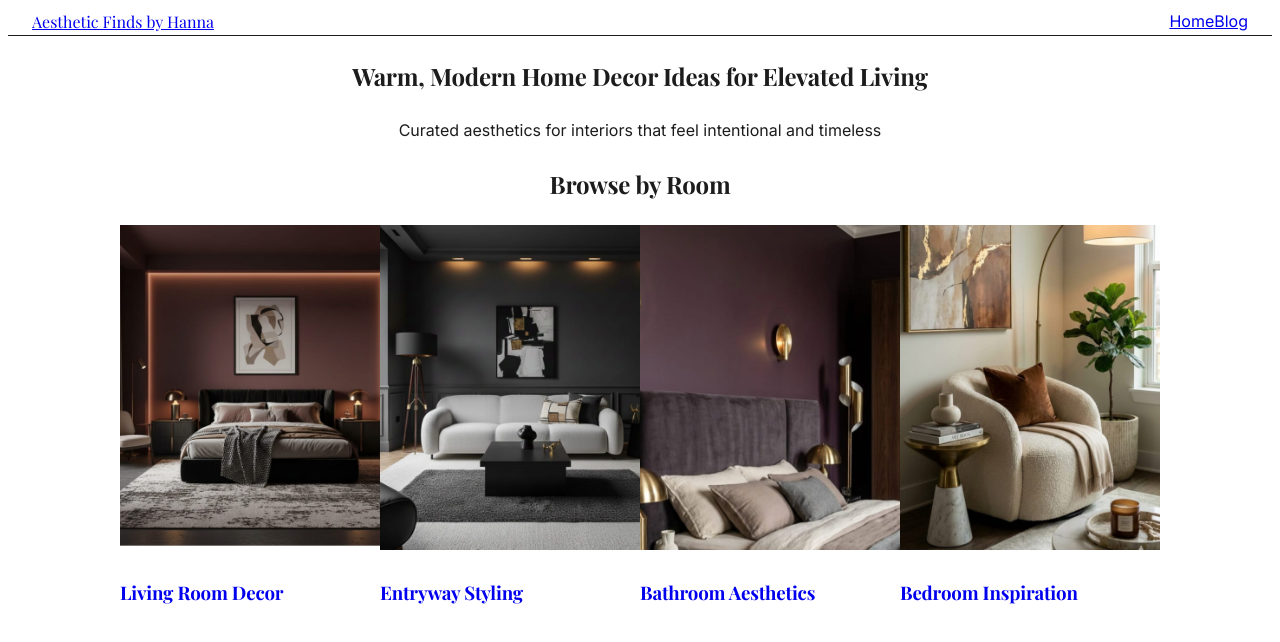
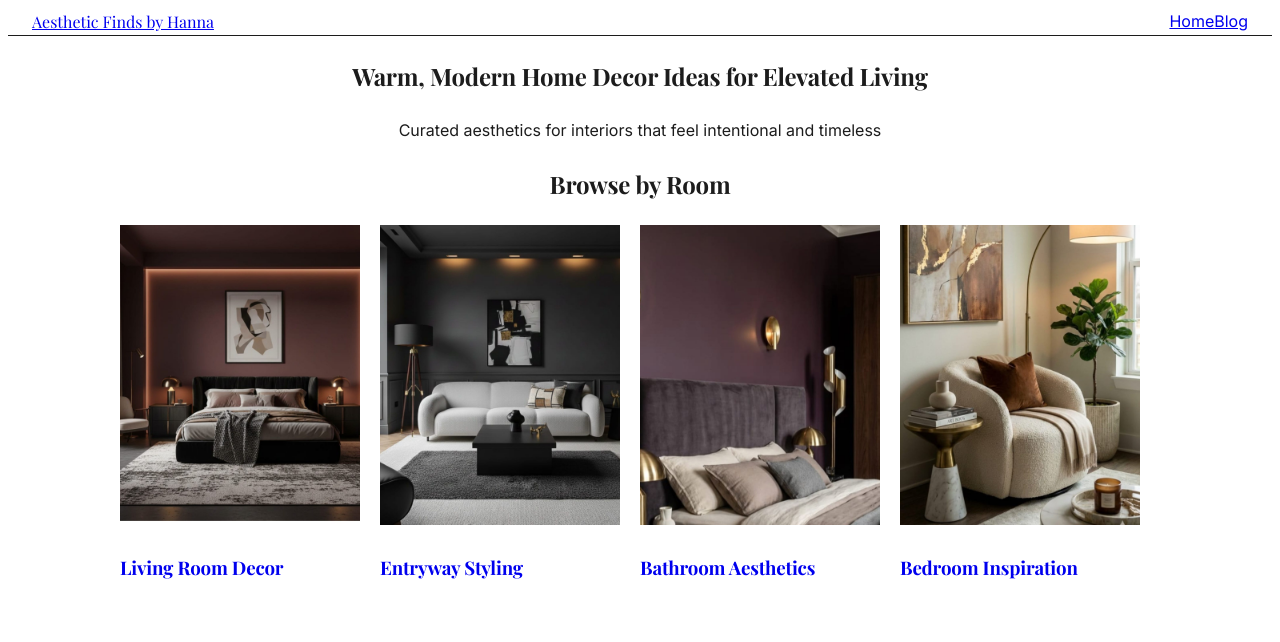
Before and after one commit to bonnie12-w/asthetic.hanna, a Next.js app: page / in a window 1280 px wide. Shown: the top 642 px of the page. Built offline with nearby package versions, Linux system fonts and the light colour scheme; a web font is replaced by a local one.

Commit message:
Update CategoryCard.tsx

```diff
--- a/components/CategoryCard.tsx
+++ b/components/CategoryCard.tsx
@@ -19,8 +19,8 @@ export default function CategoryCard({
           <Image
             src={imageUrl}
             alt={title}
-            width={260}
-            height={325} // 4:5 ratio
+            width={240}
+            height={300} // 4:5 ratio
             className="rounded-sm object-cover"
           />
 
```
